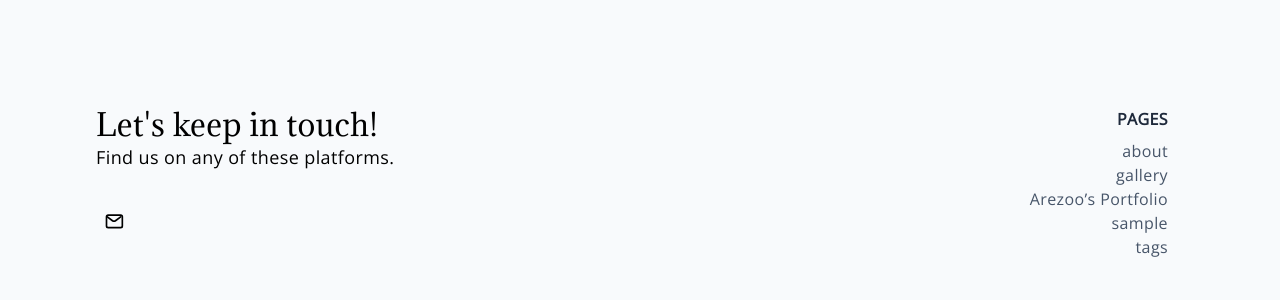
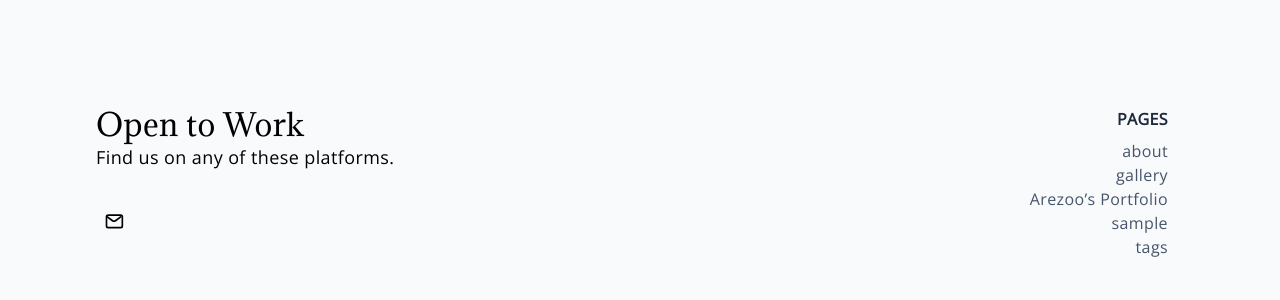
Before and after one commit to darkawaie/darkawaie.github.io, a Jekyll site: the page built from index.md, in a window 1280 px wide. Shown: the part 1382-1682 px from the top of the page. Built offline with Jekyll 4.4.1, drawn with Linux system fonts in a browser that asks for light colours; our own code applies the rules of GitHub Pages for plain Markdown files.

Commit message:
Update footer.html

```diff
--- a/_includes/footer.html
+++ b/_includes/footer.html
@@ -4,7 +4,7 @@
   <div class="container mx-auto px-4">
     <div class="flex flex-wrap text-left lg:text-left">
       <div class="w-full lg:w-6/12 px-4">
-        <h4 class="text-3xl fonat-semibold">{{ site.data[site.lang].footer.title | default: "Let's keep in touch!" |
+        <h4 class="text-3xl fonat-semibold">{{ site.data[site.lang].footer.title | default: "Open to Work" |
           localize}}</h4>
         <span class="text-lg dark:text-slate-300 my-4">
           {{ site.data[site.lang].footer.description | default: "Find us on any of these platforms." }}
```
